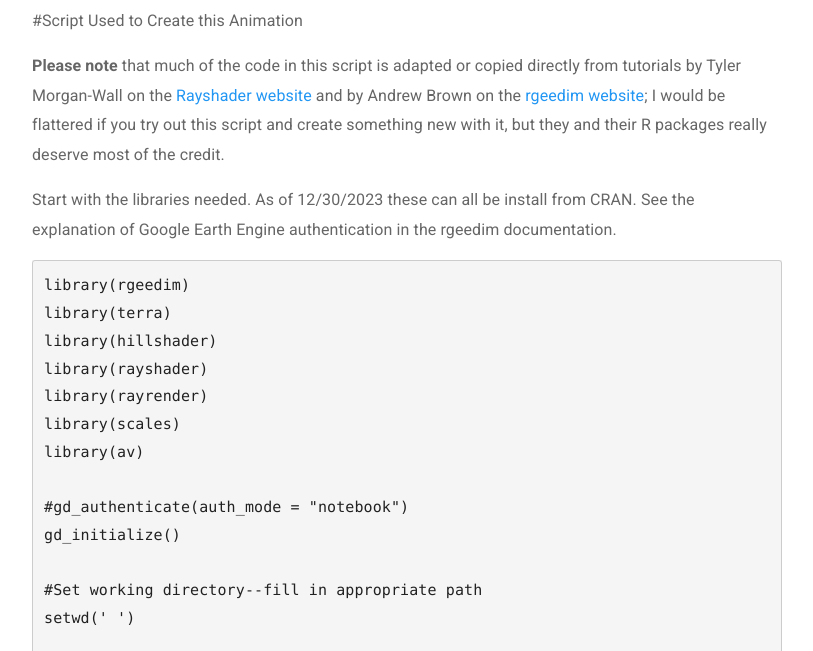
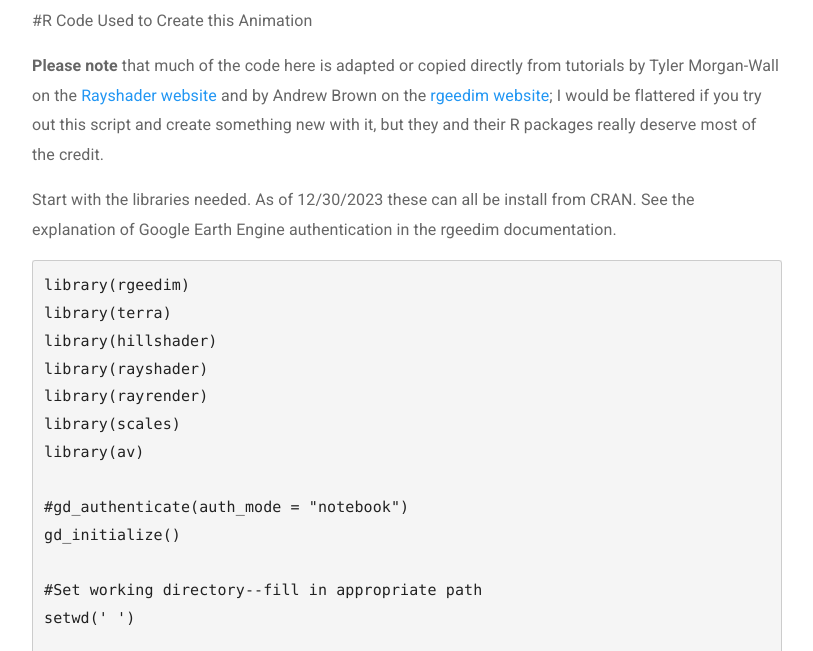
Before and after one commit to Joseph-A-Mason/Joseph-A-Mason.github.io, a Jekyll site: the page built from _posts/2023-07-22-3D-Model-of-Climax-Mine.md, in a window 1280 px wide and 900 px high, scrolled down 658 px, cut to the strip 249-900 px from the top of the window. Shown: the whole strip, without its empty margins (428-1241 px from the left). Built offline with Jekyll 4.4.1, drawn with Linux system fonts in a browser that asks for light colours.

Commit message:
Update 2023-07-22-3D-Model-of-Climax-Mine.md

```diff
--- a/_posts/2023-07-22-3D-Model-of-Climax-Mine.md
+++ b/_posts/2023-07-22-3D-Model-of-Climax-Mine.md
@@ -11,9 +11,9 @@ See below for a generic R script I use to create visualizations like this using
 
 <iframe id="kaltura_player" src="https://cdnapisec.kaltura.com/p/1660902/sp/166090200/embedIframeJs/uiconf_id/25916071/partner_id/1660902?iframeembed=true&playerId=kaltura_player&entry_id=1_snrq826f&flashvars[streamerType]=auto&amp;flashvars[localizationCode]=en_US&amp;flashvars[sideBarContainer.plugin]=true&amp;flashvars[sideBarContainer.position]=left&amp;flashvars[sideBarContainer.clickToClose]=true&amp;flashvars[chapters.plugin]=true&amp;flashvars[chapters.layout]=vertical&amp;flashvars[chapters.thumbnailRotator]=false&amp;flashvars[streamSelector.plugin]=true&amp;flashvars[EmbedPlayer.SpinnerTarget]=videoHolder&amp;flashvars[dualScreen.plugin]=true&amp;flashvars[Kaltura.addCrossoriginToIframe]=true&amp;&wid=1_wz2pk02q" width="649" height="401" allowfullscreen webkitallowfullscreen mozAllowFullScreen allow="autoplay *; fullscreen *; encrypted-media *"  frameborder="0" title="Climax_Mine"></iframe>
 
-#Script Used to Create this Animation
+#R Code Used to Create this Animation
 
-**Please note** that much of the code in this script is adapted or copied directly from tutorials by Tyler Morgan-Wall on the <a href="https://www.rayshader.com/" target="_blank">Rayshader website</a> and by Andrew Brown on the <a href="https://github.com/brownag/rgeedim" target="_blank">rgeedim website</a>; I would be flattered if you try out this script and create something new with it, but they and their R packages really deserve most of the credit.
+**Please note** that much of the code here is adapted or copied directly from tutorials by Tyler Morgan-Wall on the <a href="https://www.rayshader.com/" target="_blank">Rayshader website</a> and by Andrew Brown on the <a href="https://github.com/brownag/rgeedim" target="_blank">rgeedim website</a>; I would be flattered if you try out this script and create something new with it, but they and their R packages really deserve most of the credit.
 
 Start with the libraries needed. As of 12/30/2023 these can all be install from CRAN. See the explanation of Google Earth Engine authentication in the rgeedim documentation.
 
@@ -243,8 +243,7 @@ for(k in 2:Numpoints){
 }
 
 #creates the movie; again fill in the right path to replace ...
-av::av_encode_video(sprintf(".../Climax%i.png",seq(1,TotalSteps,by=1)), framerate = 10,
-                    output = "Climax_Mine.mp4")
+av::av_encode_video(sprintf(".../Climax%i.png",seq(1,TotalSteps,by=1)), framerate = 10, output = "Climax_Mine.mp4")
 
 #Closes rgl object. Deprecated but still works, I guess
 rgl::rgl.close()
```
